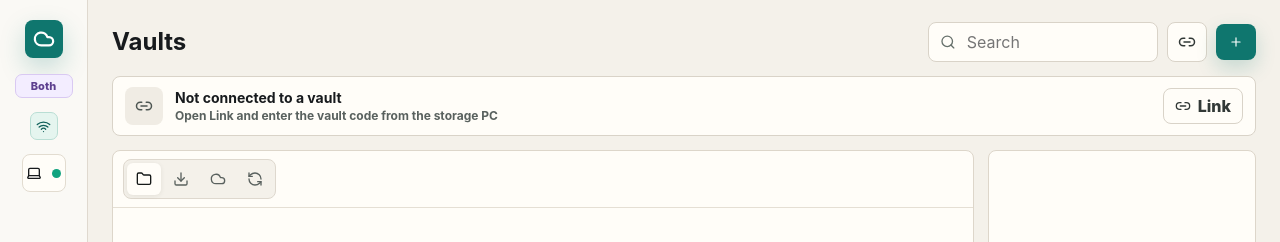
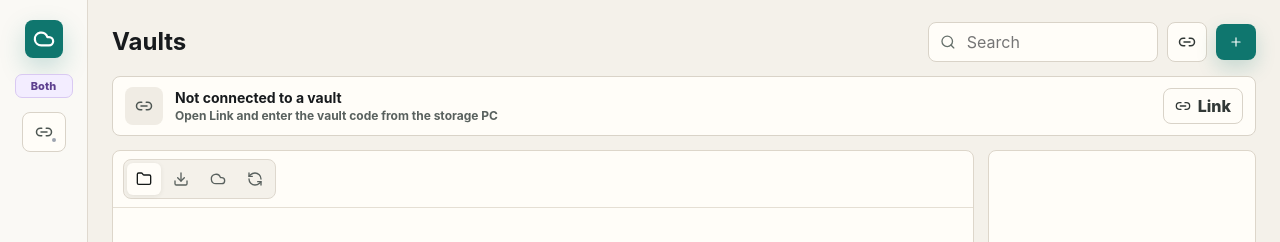
Before and after one commit to nandoanalog/nubem-drive, a React (Vite) app: page / in a window 1280 px wide. Shown: the top 242 px of the page. Built offline with nearby package versions, Linux system fonts and the light colour scheme.

Commit message:
Simplify client connection status

```diff
--- a/package.json
+++ b/package.json
@@ -1,7 +1,7 @@
 {
   "name": "nubem-drive",
   "private": true,
-  "version": "0.0.40",
+  "version": "0.0.41",
   "description": "Private folder cloud desktop app.",
   "author": "Nando <nando@nubem.org>",
   "homepage": "https://drive.nubem.org",
--- a/src/App.css
+++ b/src/App.css
@@ -155,22 +155,6 @@ button:disabled {
 
 .wide-progress span {
   background: #2f6fbe;
-}
-
-.relay-pill {
-  display: inline-flex;
-  align-items: center;
-  gap: 7px;
-  min-height: 28px;
-  width: 28px;
-  justify-content: center;
-  padding: 0;
-  border: 1px solid #b9ded4;
-  border-radius: 7px;
-  color: #0e5f59;
-  background: #e5f5ef;
-  font-size: 12px;
-  font-weight: 700;
 }
 
 .workspace {
@@ -1299,11 +1283,6 @@ button:disabled {
   font-weight: 750;
 }
 
-.device-summary {
-  display: grid;
-  gap: 7px;
-}
-
 .version-chip {
   margin-top: auto;
   max-width: 64px;
@@ -1321,39 +1300,66 @@ button:disabled {
   white-space: nowrap;
 }
 
-.device-row {
-  display: flex;
-  align-items: center;
-  gap: 10px;
-  min-height: 48px;
-  padding: 8px 9px;
-  border: 1px solid #e2dcd0;
+.sidebar-connection {
+  position: relative;
+  display: grid;
+  width: 44px;
+  height: 40px;
+  place-items: center;
+  border: 1px solid #d9d3c8;
   border-radius: 8px;
+  color: #4d5652;
   background: #fffdf8;
+  cursor: pointer;
 }
 
-.device-row.compact {
-  justify-content: center;
-  width: 44px;
-  min-height: 38px;
-  padding: 0;
-  background: #fffdf8;
+.sidebar-connection.connected {
+  border-color: #b9ded4;
+  color: #0f6f64;
+  background: #e5f5ef;
 }
 
-.device-dot {
-  width: 9px;
-  height: 9px;
-  flex: 0 0 auto;
+.sidebar-connection.connecting,
+.sidebar-connection.waiting {
+  border-color: #b9cdf0;
+  color: #275ea7;
+  background: #e7f0ff;
+}
+
+.sidebar-connection.error,
+.sidebar-connection.offline {
+  border-color: #efb0a3;
+  color: #a43b2d;
+  background: #fff1ed;
+}
+
+.sidebar-connection.connecting svg {
+  animation: soft-spin 1s linear infinite;
+}
+
+.sidebar-connection-dot {
+  position: absolute;
+  right: 7px;
+  bottom: 7px;
+  width: 8px;
+  height: 8px;
+  border: 2px solid #fffdf8;
   border-radius: 999px;
   background: #9ca3af;
 }
 
-.device-dot.online {
+.sidebar-connection.connected .sidebar-connection-dot {
   background: #10a37f;
 }
 
-.device-dot.sleeping {
-  background: #d9981f;
+.sidebar-connection.connecting .sidebar-connection-dot,
+.sidebar-connection.waiting .sidebar-connection-dot {
+  background: #2f6fbe;
+}
+
+.sidebar-connection.error .sidebar-connection-dot,
+.sidebar-connection.offline .sidebar-connection-dot {
+  background: #b84636;
 }
 
 .empty-state {
--- a/src/App.tsx
+++ b/src/App.tsx
@@ -21,7 +21,6 @@ import {
   Search,
   Trash2,
   UploadCloud,
-  Wifi,
   X,
 } from 'lucide-react'
 import './App.css'
@@ -89,18 +88,19 @@ const statusCopy: Record<FolderStatus, string> = {
 }
 
 type ConnectionTone = 'connected' | 'connecting' | 'waiting' | 'error' | 'offline' | 'idle'
+type ConnectionSummary = {
+  actionLabel: string
+  detail: string
+  icon: typeof Cloud
+  title: string
+  tone: ConnectionTone
+}
 
 function clientVaults(state: AppState) {
   return state.folders.filter((folder) => folder.vaultRole === 'client' && folder.pairId && folder.token)
 }
 
-function connectionSummary(state: AppState, busy: PairBusy = null, error = ''): {
-  actionLabel: string
-  detail: string
-  icon: typeof Cloud
-  title: string
-  tone: ConnectionTone
-} {
+function connectionSummary(state: AppState, busy: PairBusy = null, error = ''): ConnectionSummary {
   if (busy === 'join') {
     return {
       actionLabel: 'Link',
@@ -121,6 +121,28 @@ function connectionSummary(state: AppState, busy: PairBusy = null, error = ''):
     }
   }
 
+  const joinedVaults = clientVaults(state)
+  if (joinedVaults.length > 0) {
+    const vaultLabel = joinedVaults[0].name
+    if (state.pairing.status === 'error' || state.pairing.status === 'offline') {
+      return {
+        actionLabel: 'Details',
+        detail: 'Retrying automatically',
+        icon: RefreshCcw,
+        title: 'Reconnecting to Nubem',
+        tone: 'connecting',
+      }
+    }
+
+    return {
+      actionLabel: 'Details',
+      detail: `Vault: ${vaultLabel}`,
+      icon: CheckCircle2,
+      title: 'Connected to Nubem',
+      tone: 'connected',
+    }
+  }
+
   if (state.pairing.status === 'error') {
     return {
       actionLabel: 'Fix',
@@ -128,19 +150,6 @@ function connectionSummary(state: AppState, busy: PairBusy = null, error = ''):
       icon: AlertTriangle,
       title: 'Connection failed',
       tone: 'error',
-    }
-  }
-
-  const joinedVaults = clientVaults(state)
-  if (joinedVaults.length > 0) {
-    const vaultLabel = joinedVaults.length === 1 ? joinedVaults[0].name : `${joinedVaults.length} vaults`
-
-    return {
-      actionLabel: 'Details',
-      detail: joinedVaults.length === 1 ? `Vault: ${vaultLabel}` : `${vaultLabel} linked`,
-      icon: CheckCircle2,
-      title: 'Connected to Nubem',
-      tone: 'connected',
     }
   }
 
@@ -182,6 +191,7 @@ function formatPairCode(value?: string) {
 function pairingLine(state: AppState) {
   const joined = state.folders.filter((folder) => folder.vaultRole === 'client').length
   const shared = state.folders.filter((folder) => folder.vaultRole !== 'client').length
+  if (joined > 0 && (state.pairing.status === 'error' || state.pairing.status === 'offline')) return 'Reconnecting'
   if (joined > 0) return joined === 1 ? 'Connected' : `${joined} vaults connected`
   if (shared > 0) return shared === 1 ? 'Sharing 1 vault' : `Sharing ${shared} vaults`
   if (state.pairing.status === 'error') return 'Check host'
@@ -563,23 +573,10 @@ function App() {
           {currentRole.label}
         </div>
 
-        <div className="relay-pill" title="Relay ready" aria-label="Relay ready">
-          <Wifi size={15} />
-        </div>
-
-        <section className="device-summary" aria-label="Devices">
-          {state.devices.map((device) => (
-            <div
-              className="device-row compact"
-              key={device.id}
-              title={`${device.name} - ${deviceRoleLabel(device.role)}`}
-              aria-label={`${device.name} - ${deviceRoleLabel(device.role)}`}
-            >
-              <Laptop size={16} />
-              <span className={`device-dot ${device.status}`} />
-            </div>
-          ))}
-        </section>
+        <SidebarConnectionIndicator
+          connection={connection}
+          onOpen={() => setIsPairPanelOpen(true)}
+        />
 
         <div className="version-chip" title={versionTitle(state)}>
           v{state.updates.currentVersion}
@@ -1016,6 +1013,29 @@ function ConnectionStrip({
   )
 }
 
+function SidebarConnectionIndicator({
+  connection,
+  onOpen,
+}: {
+  connection: ConnectionSummary
+  onOpen: () => void
+}) {
+  const Icon = connection.icon
+
+  return (
+    <button
+      className={`sidebar-connection ${connection.tone}`}
+      onClick={onOpen}
+      title={`${connection.title}: ${connection.detail}`}
+      aria-label={`${connection.title}: ${connection.detail}`}
+      type="button"
+    >
+      <Icon size={18} />
+      <span className="sidebar-connection-dot" />
+    </button>
+  )
+}
+
 function PairPanel({
   busy,
   error,
```
Also changed, not shown: electron/main.cjs (+19 -4 lines), site/latest.json (+5 -5 lines), 2 other files (tests, documents, lock files or other folders).
